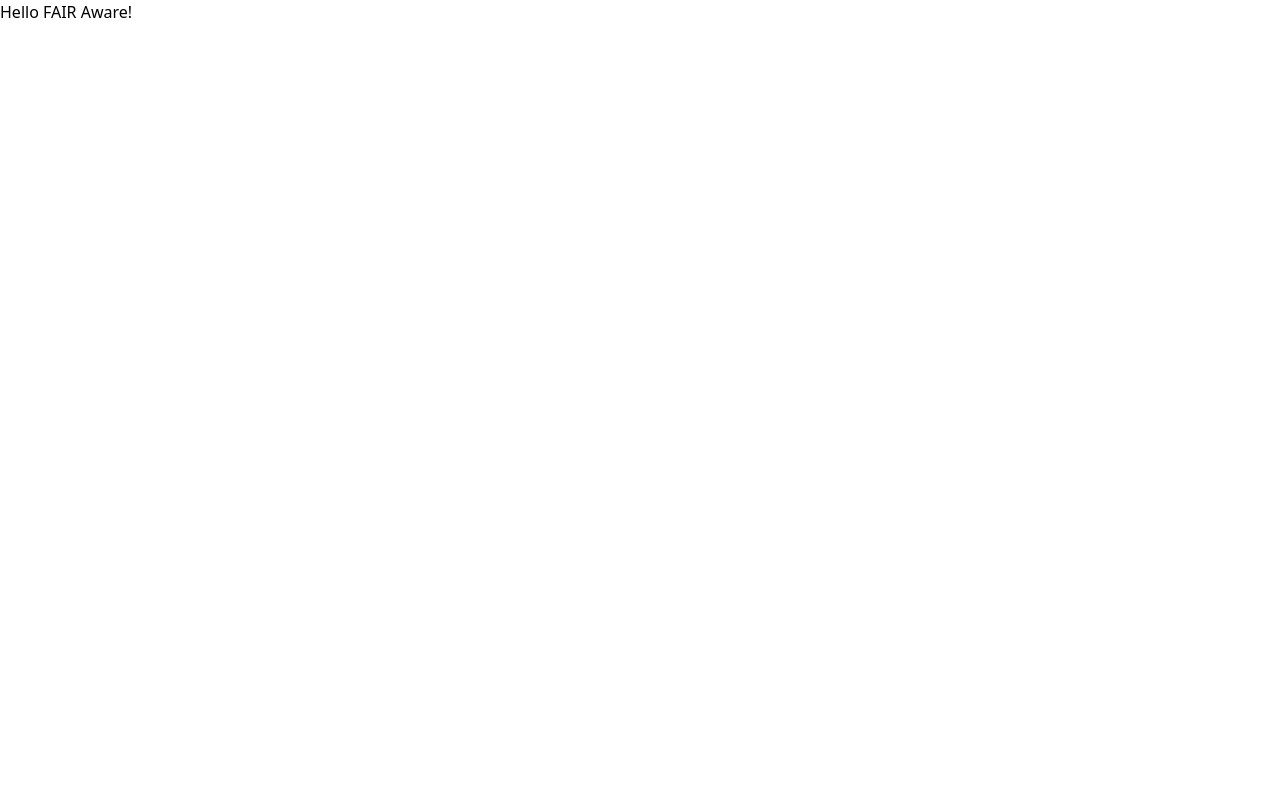
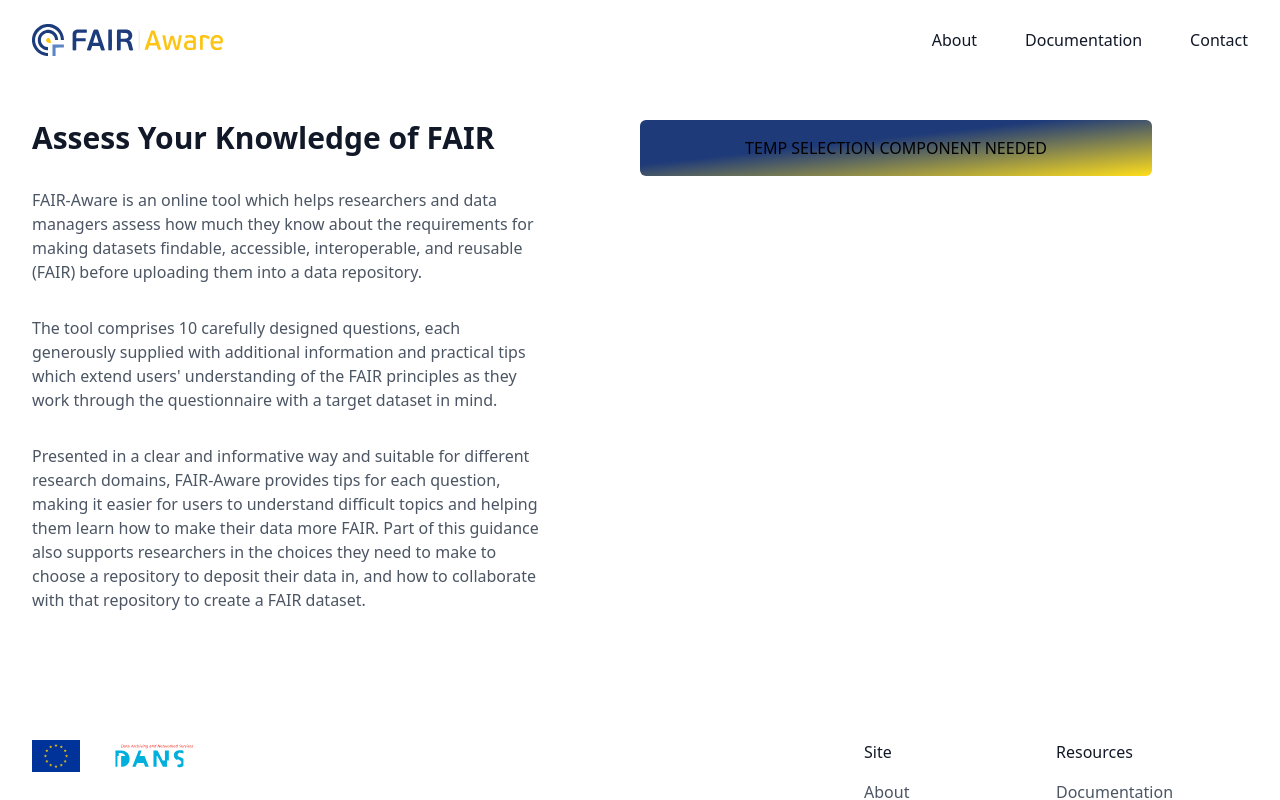
Before and after one commit to DANS-KNAW/fair-aware, a Next.js app in the folder client-fair-impact/: page / in a window 1280 px wide. Shown: the top 800 px of the page. Built offline with nearby package versions, Linux system fonts and the light colour scheme.

Commit message:
Add initial intro page

```diff
--- a/client-fair-impact/app/page.tsx
+++ b/client-fair-impact/app/page.tsx
@@ -1,7 +1,52 @@
+import Header from "@/components/header/header";
+import Footer from "@/components/footer/footer";
+
 export default function Home() {
   return (
     <>
-      <h1>Hello FAIR Aware!</h1>
+      <Header />
+      <main className="mx-auto max-w-7xl px-2 lg:px-8">
+        <div className="mt-10 flex flex-col lg:flex-row">
+          <div className="flex flex-row justify-center lg:flex-col">
+            <div className="max-w-lg space-y-8 px-2 text-gray-600 sm:px-0">
+              <h1 className="text-3xl font-bold text-gray-900">
+                Assess Your Knowledge of FAIR
+              </h1>
+              <p>
+                FAIR-Aware is an online tool which helps researchers and data
+                managers assess how much they know about the requirements for
+                making datasets findable, accessible, interoperable, and
+                reusable (FAIR) before uploading them into a data repository.
+              </p>
+              <p>
+                The tool comprises 10 carefully designed questions, each
+                generously supplied with additional information and practical
+                tips which extend users&apos; understanding of the FAIR
+                principles as they work through the questionnaire with a target
+                dataset in mind.
+              </p>
+              <p>
+                Presented in a clear and informative way and suitable for
+                different research domains, FAIR-Aware provides tips for each
+                question, making it easier for users to understand difficult
+                topics and helping them learn how to make their data more FAIR.
+                Part of this guidance also supports researchers in the choices
+                they need to make to choose a repository to deposit their data
+                in, and how to collaborate with that repository to create a FAIR
+                dataset.
+              </p>
+            </div>
+          </div>
+          <div className="mt-10 flex-grow lg:mt-0">
+            <div className="flex justify-center">
+              <div className="flex w-full justify-center rounded-3xl bg-gradient-to-br from-fair_dark_blue-600 from-40% to-fair_yellow-600 to-100% p-4 lg:w-[32rem] lg:rounded-md">
+                <span>TEMP SELECTION COMPONENT NEEDED</span>
+              </div>
+            </div>
+          </div>
+        </div>
+      </main>
+      <Footer />
     </>
   );
 }
```
